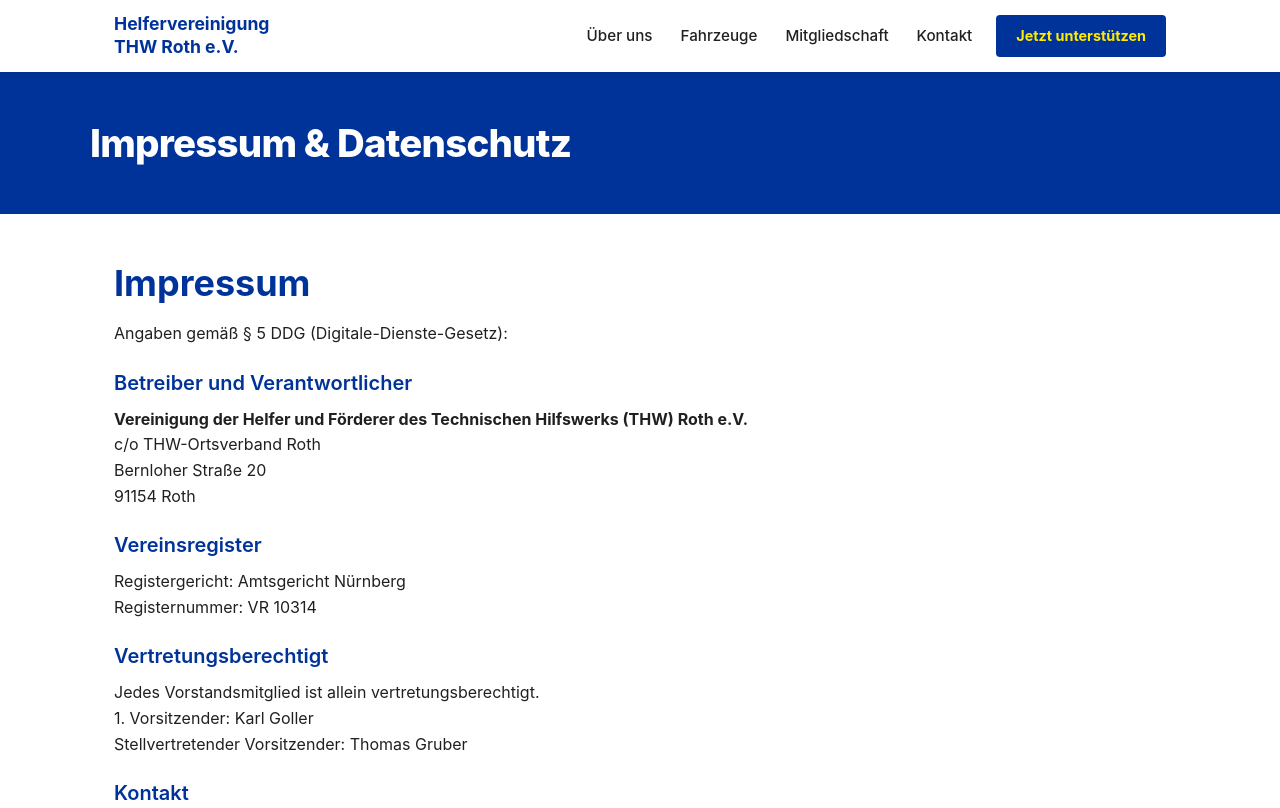
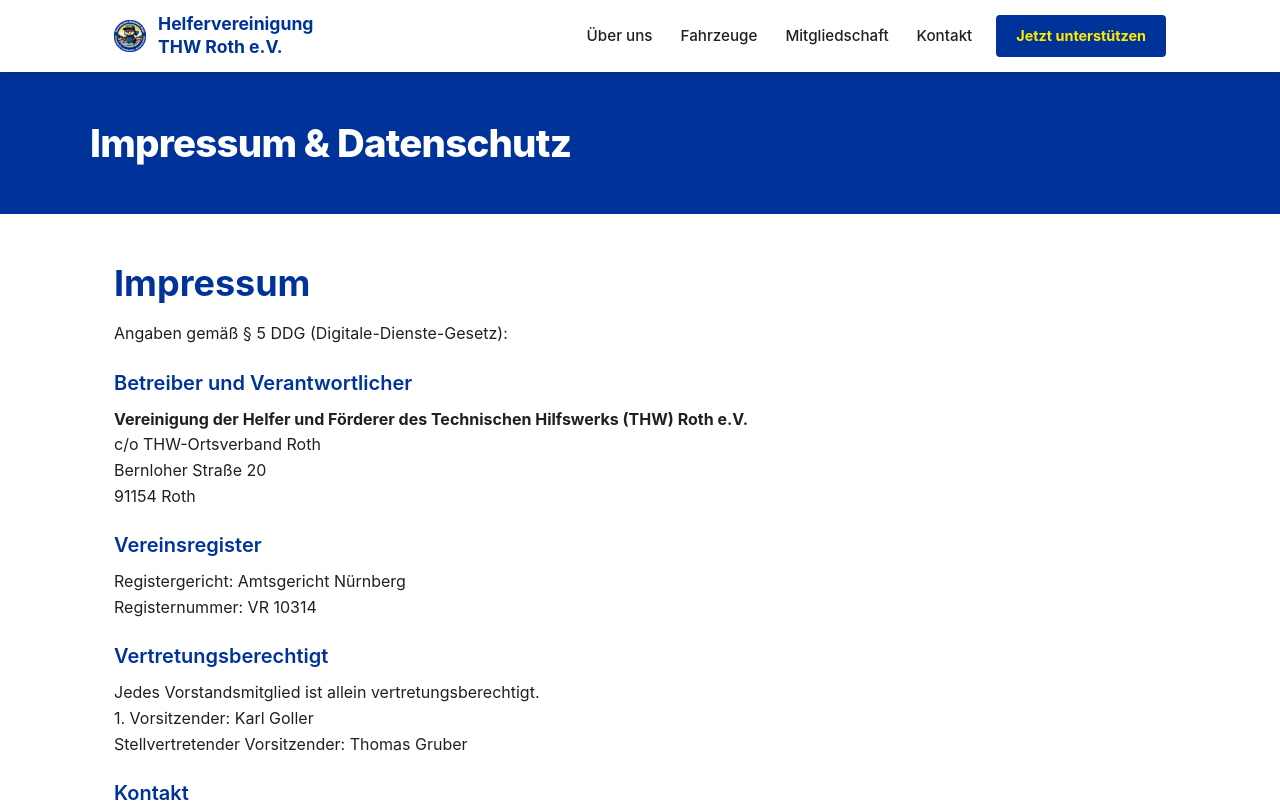
Before and after one commit to Helferverein-THW-Roth/Helferverein-THW-Roth.github.io, a plain HTML site: page docs/impressum.html in a window 1280 px wide. Shown: the top 808 px of the page. Drawn offline with Linux system fonts and the light colour scheme.

Commit message:
add logo

```diff
--- a/docs/css/style.css
+++ b/docs/css/style.css
@@ -131,6 +131,11 @@
   font-weight: 700;
   font-size: 1.1rem;
   flex-shrink: 0;
+}
+
+.nav-brand .nav-logo {
+  height: 2rem;
+  width: auto;
 }
 
 .nav-brand span {
--- a/docs/impressum.html
+++ b/docs/impressum.html
@@ -9,6 +9,7 @@
   <meta property="og:type" content="website">
   <meta property="og:locale" content="de_DE">
   <title>Impressum &amp; Datenschutz – Helfervereinigung THW Roth e.V.</title>
+  <link rel="icon" type="image/png" href="media/THW_Logo_klein.png">
   <link rel="stylesheet" href="css/style.css">
 </head>
 <body>
@@ -19,6 +20,7 @@
   <header class="site-header">
     <nav class="nav-container" aria-label="Hauptnavigation">
       <a href="index.html" class="nav-brand" aria-label="Helfervereinigung THW Roth – Startseite">
+        <img src="media/THW_Logo_klein.png" alt="" class="nav-logo">
         <span>Helfervereinigung THW&nbsp;Roth&nbsp;e.V.</span>
       </a>
 
```
Also changed, not shown: docs/index.html (+2 -0 lines), docs/media/THW_Logo_klein.png (added).
